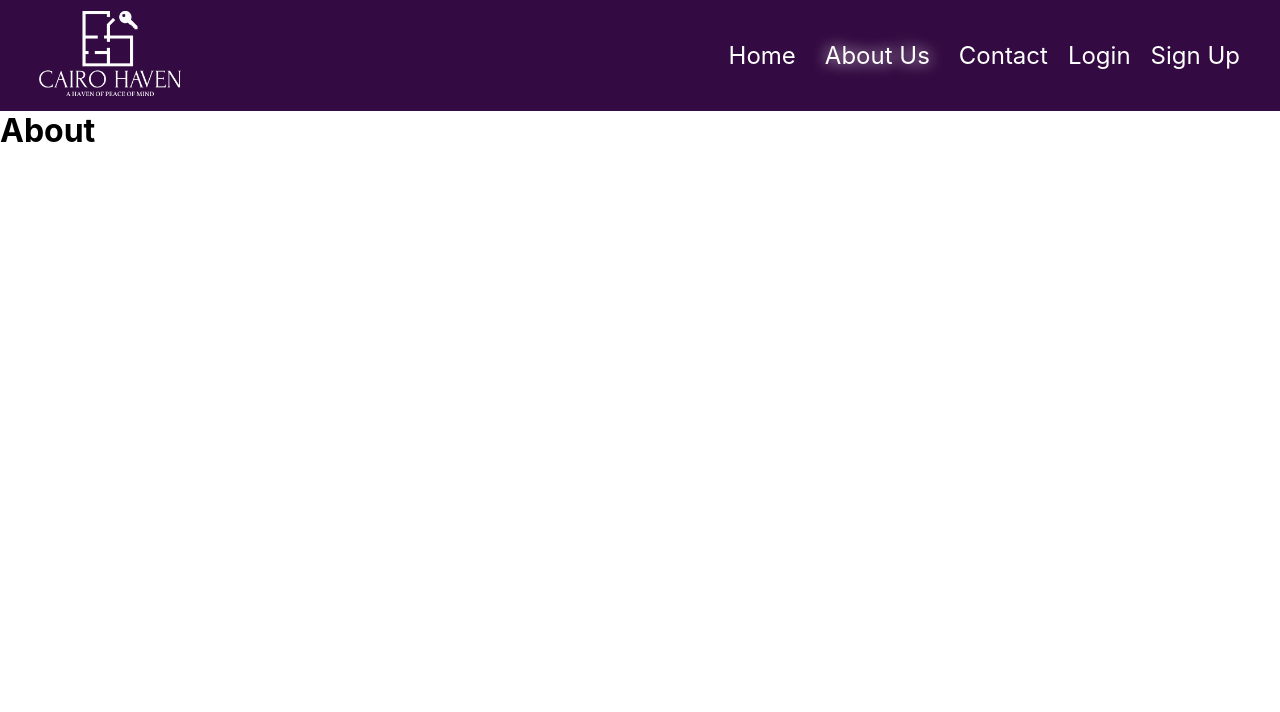
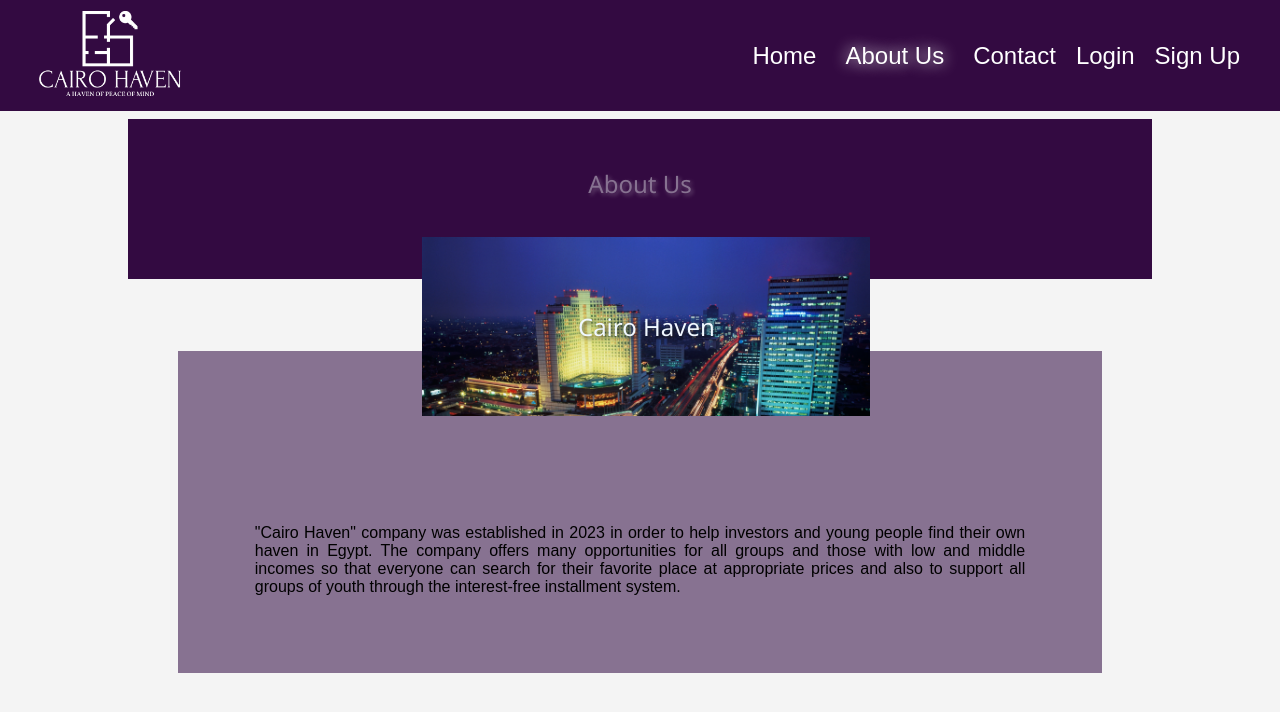
Before and after one commit to Elenebsy/villa-store, a React (Create React App) app in the folder frontend/my-app/: page /about in a window 1280 px wide. Shown: the top 712 px of the page. Built offline with nearby package versions, Linux system fonts and the light colour scheme.

Commit message:
About Page
About Page

```diff
--- a/frontend/my-app/src/App.js
+++ b/frontend/my-app/src/App.js
@@ -15,6 +15,7 @@ const pages = createBrowserRouter(
       <Route path="/contact" element={<Contact />} />
       <Route path="/login" element={<Login />} />
       <Route path="/register" element={<Register />} />
+      <Route path="/contact" element={<Contact />} />
     </Route>
   )
 )
--- a/frontend/my-app/src/Components/Pages/About.js
+++ b/frontend/my-app/src/Components/Pages/About.js
@@ -1,10 +1,30 @@
 import React, { Component } from 'react'
 import Nav from'../Nav/Nav.jsx'
-
-export default class About extends Component {
+import "./about.css"
+/*export default class About extends Component {
   render() {
     return (
    <h1>About</h1>
     )
   }
+}*/
+const About = () => {
+
+
+
+
+
+
+
+  return (
+    <div className='container'>
+    <div className='aboutMain'><p>About Us</p></div>
+    <div className='aboutText'>
+      <p>"Cairo Haven" company was established in 2023 in order to help investors and young people find their own haven in Egypt. The company offers many opportunities for all groups and those with low and middle incomes so that everyone can search for their favorite place at appropriate prices and also to support all groups of youth through the interest-free installment system.</p>
+    </div>
+    <div className='imageContainer'>Cairo Haven</div>
+
+  </div>
+);
 }
+export default About;
--- /dev/null
+++ b/frontend/my-app/src/Components/Pages/Contact.css
@@ -0,0 +1,144 @@
+/*
+.container {
+    background: url('../Assets/back01.jpeg');
+    height: 100%;
+    display: flex;
+    flex-direction: column;
+    justify-content: center;
+    align-items: center;
+    padding: 10px;
+  }
+
+.form{
+    background-color: rgba(255, 255, 255, 0.8);
+    border-radius: 8px;
+    height: fit-content;
+    width: 100%;
+    color: #461859;
+    text-align: -webkit-center;
+    -webkit-text-stroke: medium;
+    margin-bottom: 1vh;
+    padding: 5vh;
+    border: #461859 solid 5px;
+    font-size: 2vh;
+}
+
+.form textarea {
+    border: #461859 solid 3px;
+    padding: 5px;
+    margin: 2vh;
+    width: 40vw;
+    max-width: 55vh;
+    height: 6vh;
+    max-height: 10vh;
+    text-align: center;
+    vertical-align: middle;
+}
+
+.form input {
+    border: solid 3px;
+    border-color: #461859;
+    padding: 1px;
+    margin: 2vh;
+    width: 40vw;
+    max-width: 55vh;
+    height: 6vh;
+    max-height: 8vh;
+    text-align: center;
+    vertical-align: middle;
+}
+
+.main{
+    color: #461859;
+    text-align: -webkit-center;
+    margin-top: 0.5vh;
+    margin-bottom: 1vw;
+    font-size: 2vw;
+    font-family: sans-serif;
+
+}
+
+Button{
+    cursor: pointer;
+    color: #461859;
+    text-align: -webkit-center;
+    margin: auto;
+    padding: 0.5vw;
+    border-radius: 8px;
+    border-color: #461859;
+
+}
+*/
+
+.main{
+    text-Shadow : 2px 2px 4px rgba(0, 0, 0, 0.5);
+    font-size: 1.5vw;
+    text-align-last: center;
+    margin-top: 1vw;
+    color: #461859;
+}
+
+body, h1, p, form, input, label {
+  margin: 0;
+  padding: 0;
+}
+
+body {
+  font-family: Arial, sans-serif;
+  background-color: #f4f4f4;
+}
+
+.container {
+  width: 80%;
+  margin: 0 auto;
+}
+
+.contact-form {
+  background-color: #fff;
+  border-radius: 8px;
+  box-shadow: 0 0 10px rgba(0, 0, 0, 0.1);
+  padding: 20px;
+  margin-top: 20px;
+}
+
+h1 {
+  text-align: center;
+  color: #333;
+}
+
+label {
+  display: block;
+  margin: 10px 0 5px;
+  color: #555;
+}
+
+input,
+textarea {
+  width: 100%;
+  padding: 10px;
+  margin-bottom: 10px;
+  border: 1px solid #ccc;
+  border-radius: 4px;
+  box-sizing: border-box;
+  font-size:1vw ;
+
+}
+
+textarea {
+  resize: vertical;
+
+}
+
+button {
+  background-color: #461859;
+  color: #fff;
+  padding: 10px 15px;
+  border: none;
+  border-radius: 4px;
+  cursor: pointer;
+  margin-right: 1vw;
+}
+
+button:hover {
+  background-color: #45a049;
+}
--- a/frontend/my-app/src/Components/Pages/Contact.js
+++ b/frontend/my-app/src/Components/Pages/Contact.js
@@ -1,9 +1,44 @@
 import React, { Component } from 'react'
-import Nav from'../Nav/Nav.jsx'
-export default class Contact extends Component {
-  render() {
+import { useState } from 'react';
+import "./Contact.css"
+
+//export default class Contact extends Component {
+ // render() {
+  const Contact = () => {
+    const [formData, setFormData] = useState({
+      name: '',
+      email: '',
+      message: '',
+    });
+
+    const handleChange = (e) => {
+      const { name, value } = e.target;
+      setFormData((prevData) => ({
+        ...prevData,
+        [name]: value,
+      }));
+    };
+
+    const handleSubmit = (e) => {
+      e.preventDefault();
+      console.log('Form submitted:', formData); // Show The Output
+    };
+
     return (
-      <div>Contact</div>
-    )
+      <div className='container'>
+      <div className='main'>Contact Us</div>
+      <form className='form' onSubmit={handleSubmit}>
+        <label> Name: <input type="text" name="name" value={formData.name} onChange={handleChange} /> </label>
+        <br />
+        <label> Email: <input type="email" name="email" value={formData.email} onChange={handleChange} /> </label>
+        <br />
+        <label> Message:
+          <textarea name="message" value={formData.message} onChange={handleChange} /> </label>
+        <br />
+        <button type="submit">Submit</button>
+        <button type="button">Use My Info?</button>
+      </form>
+    </div>
+  );
   }
-}
+  export default Contact;
--- /dev/null
+++ b/frontend/my-app/src/Components/Pages/about.css
@@ -0,0 +1,62 @@
+.aboutMain{
+    background-color: #2D033BF7;
+    margin-top: 1vh;
+    width: 80%;
+    height: 20%;
+    position: absolute;
+}
+.aboutMain p{
+    display: flex;
+    justify-content: center;
+    align-items: center;
+    height: 80%;
+    text-Shadow : 2px 2px 4px rgba(248, 248, 248, 0.3);
+    font-size: 3vh;
+    color: #877291;
+    font-family: 'Segoe UI', Tahoma, Verdana, sans-serif;
+}
+
+.imageContainer{
+    background-image: url('../Assets/back01.jpeg');
+    display: inline-flex;
+    justify-content: center;
+    align-items: center;
+    position: absolute;
+    top: 28%;
+    width: 35%;
+    min-width: 25%;
+    margin-top: 1vw;
+    margin-bottom: 1vw;
+    height: 14vw;
+    right: 32%;
+    background-size: cover;
+    color: aliceblue;
+    font-family: 'Segoe UI', Tahoma, Verdana, sans-serif;
+    text-Shadow : 2px 2px 4px rgba(31, 27, 27, 0.8);
+    font-size: 3vh;
+
+}
+
+.aboutText{
+    margin: 50px;
+    background-color: #877291;
+    display: inline-block;
+    position: static;
+    bottom: 43%;
+    width: unset;
+    height: fit-content;
+    margin-top: 30vh;
+    margin-bottom: 1vw;
+    background-size: cover;
+}
+
+.aboutText p{
+    margin-top: 20vh;
+    margin-bottom: 5vw;
+    margin-left: 5vw;
+    margin-right: 5vw;
+    padding: 1vw;
+    text-align: justify;
+
+
+}
```
Also changed, not shown: frontend/my-app/src/Components/Assets/back01.jpeg (added).
